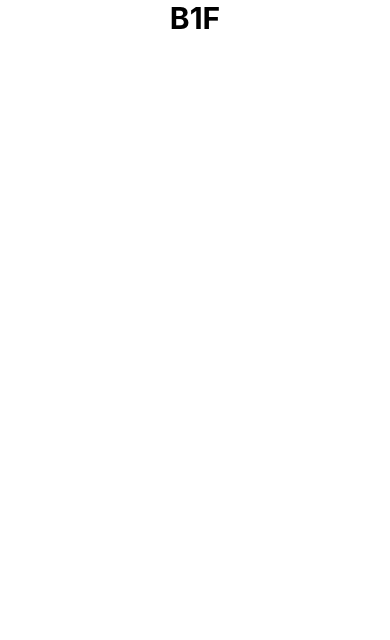
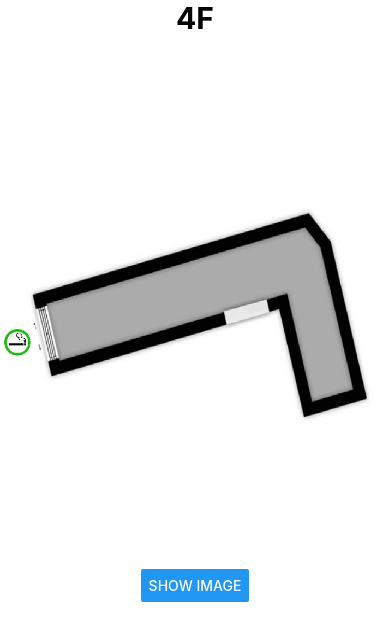
Before and after one commit to 23soe/smokingarea-manage, a React Native app: screen / in a window 390 px wide. Shown: the top 640 px of the page. Built offline with nearby package versions, Linux system fonts and the light colour scheme.

Commit message:
delete B1F View

```diff
--- a/smokingarea/SmokingArea.js
+++ b/smokingarea/SmokingArea.js
@@ -19,9 +19,6 @@ const App = () => {
         pagingEnabled={true}
         showsHorizontalScrollIndicator={false}
         >
-        <View style={styles.container}>
-        <Text style={styles.paragraph}>B1F</Text>
-        </View>
         <View style={styles.container}>
         <Text style={styles.paragraph}>4F</Text>
         <Image
```
